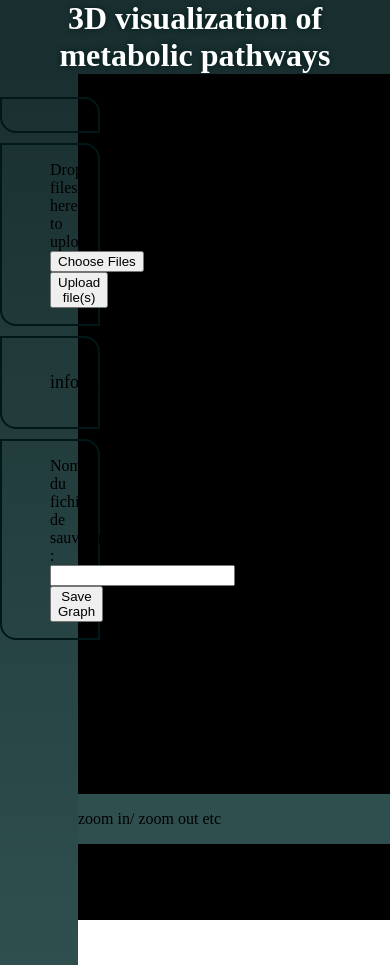
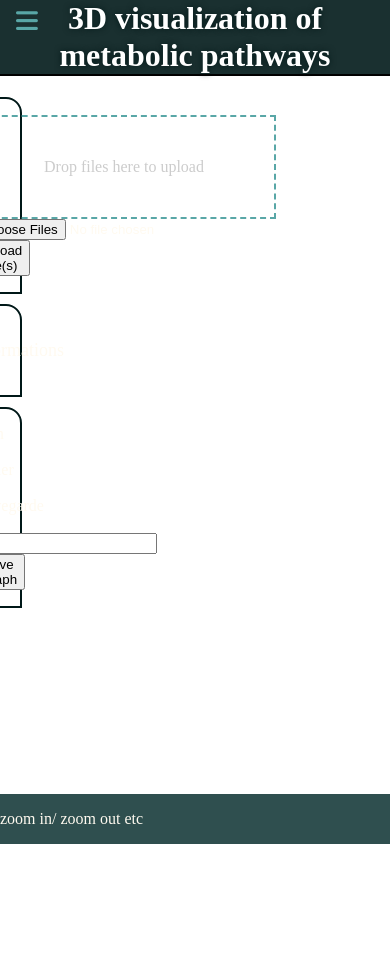
Before and after one commit to mablt/M1_PDP_Project, a plain HTML site: page interface/interface_index.html in a window 390 px wide. After the commit the page ends 844 px from the top, so only its background shows below. Drawn offline with Linux system fonts and the light colour scheme.

Commit message:
added mobile sidebar

```diff
--- a/interface/interface_index.html
+++ b/interface/interface_index.html
@@ -5,6 +5,7 @@
     <meta name="description" content="test interface" />
     <meta name="author" content="M1 bioinformatics bordeaux univerty" />
     <link href="interface_style.css" rel="stylesheet">
+    <script src="https://kit.fontawesome.com/a076d05399.js"></script>
 
     <script src="//unpkg.com/3d-force-graph"></script>
     <script type="module" src="./../src/utils.js"></script>
@@ -14,10 +15,13 @@
 
 <body>
     <h1>3D visualization of metabolic pathways</h1>
+    <input type="checkbox" id="check">
+    <label for="check">
+        <i class="fas fa-bars" id="btn"></i>
+        <i class="fas fa-times" id="cancel"></i>
+    </label>
 
-    <div id="sidebar">
-        <div class="bord">
-        </div>
+    <div class="sidebar">
         <div class="bord">
             <div id="uploads">
                 <div class="dropzone" id="dropzone"> Drop files here to upload</div>
@@ -36,13 +40,12 @@
             </div>
         </div>
     </div>
-
-    <div id="graph-3d" >
-
+    <div id="graph">
+        <div id="graph-3d" ></div>
+        <footer>
+            <p>zoom in/ zoom out etc</p>
+        </footer>
     </div>
-    <footer>
-        <p>zoom in/ zoom out etc</p>
-    </footer>
 
 </body>
 </html>
--- a/interface/interface_style.css
+++ b/interface/interface_style.css
@@ -1,8 +1,9 @@
 html, body {
 	height: 100%;
-	margin: 0; padding: 0;
+    margin: 0; padding: 0;
+    color: floralwhite;
 }
-#sidebar, #graph-3d{
+.sidebar, #graph-3d{
     padding:1px 0;
     height: inherit;
     }
@@ -25,8 +26,7 @@ footer{
     background:darkslategrey;
     position:absolute;
     bottom:0;
-    left: 20%;
-    width:80%;
+    width:100%;
     height:50px;
     }
 /*footer {
@@ -34,7 +34,28 @@ footer{
     height: 100px; à titre d'exemple
     width: 100%;
 }*/
-#sidebar{
+
+.dropzone {
+    width: 300px;
+    height: 100px;
+    border: 2px dashed rgb(89, 167, 167);
+    color: #ccc;
+    line-height: 100px;
+    text-align: 100px;
+    text-align: center;
+}
+
+.dropzone.dragover {
+    border-color: #000;
+    color: #ccc;
+}
+
+#graph{
+    transition: all .5s;
+}
+.sidebar{
+    position: fixed;
+    left: -20%;
     padding-top: 6%;
     float: left;
     text-align: left;
@@ -43,12 +64,13 @@ footer{
     background-color: darkslategrey;
     background-image:linear-gradient( rgb(26, 48, 48),darkslategrey);
     padding-bottom: 6%;
+    transition: all .5s ease;
 }
 
 #graph-3d{
-    margin-left:20%;
+    /*margin-left:20%;*/
 	background-color:black;
-	width:80%;
+	/*width:80%;*/
     height:100%-100px;
 }
 .name{
@@ -65,3 +87,55 @@ footer{
     border-bottom-left-radius: 1em;
     margin-bottom: 10px;
 }
+
+
+#check{
+    display: none;
+
+}
+
+#btn, #cancel{
+    position: absolute;
+    cursor: pointer;
+    /*border: 3px solid darkslategrey;*/
+    color:rgb(89, 167, 167);
+    border-radius: 3px;
+
+}
+
+#btn{
+    left: 1%;
+    top: 3px;
+    font-size: 25px;
+    padding: 6px 12px;
+    transition: all .5s;
+}
+
+#cancel{
+    z-index: 1111;
+    left: -20%;
+    top: 10px;
+    font-size: 30px;
+    padding: 4px 9px;
+    transition: all .5s ease;
+}
+
+#check:checked ~ .sidebar{
+    left: 0;
+
+}
+
+#check:checked ~ label #btn{
+    left: 250px;
+    opacity: 0;
+    pointer-events: none;
+}
+
+#check:checked ~ label #cancel{
+    left: 18%;
+}
+
+#check:checked ~ #graph{
+    margin-left: 20%;
+    width: 80%;
+}
```
